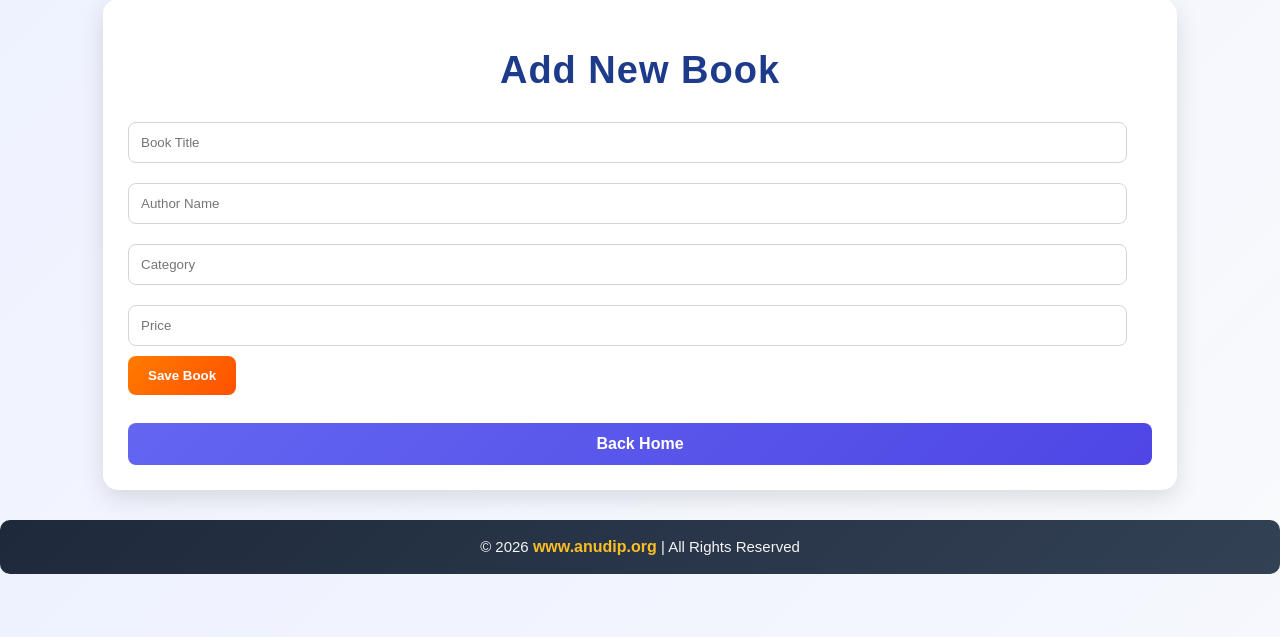
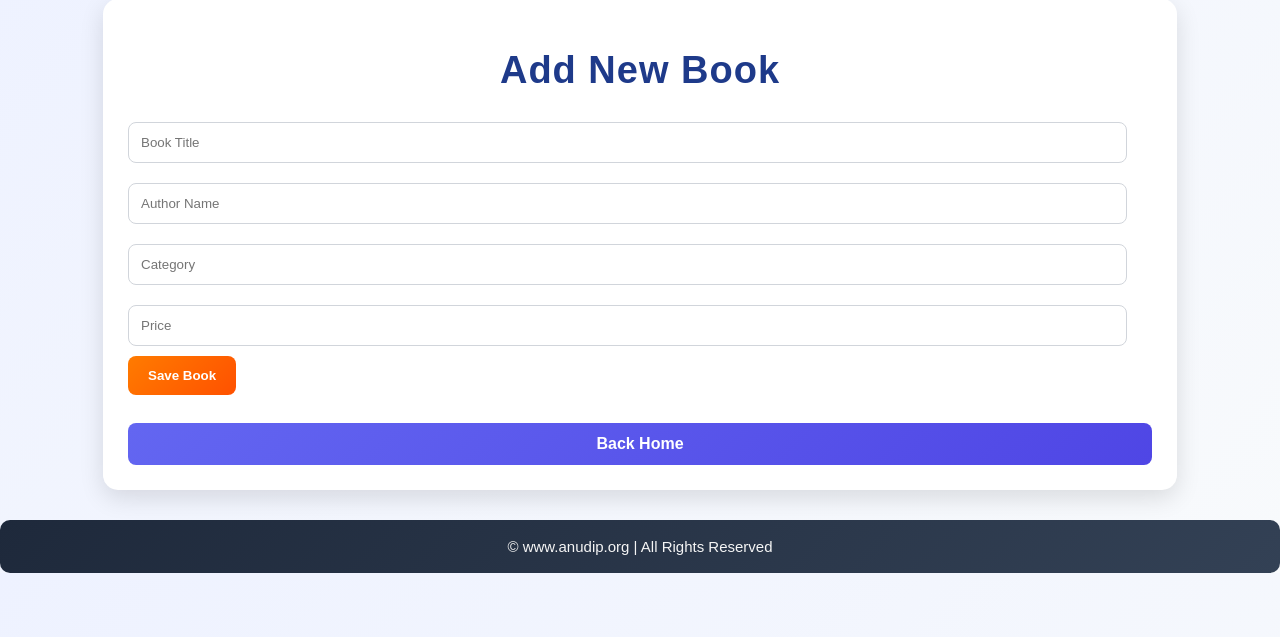
Before and after one commit to rupalijain1712/BookManagementSystem, a Flask app: page /add in a window 1280 px wide. Shown: the part 31-668 px from the top of the page. Run offline with Flask 3, Linux system fonts and the light colour scheme.

Commit message:
Committed at 00:55

```diff
--- a/gemini_service.py
+++ b/gemini_service.py
@@ -12,8 +12,8 @@ client = genai.Client(
 
 )
 
-print(client)
-print(os.environ["GEMINI_API_KEY"])
+# print(client)
+# print(os.environ["GEMINI_API_KEY"])
 
 
 
--- a/templates/add_book.html
+++ b/templates/add_book.html
@@ -48,7 +48,6 @@
 
 </div>
 <footer class="footer">
-    &copy; 2026 <span class="brand">www.anudip.org</span> | All Rights Reserved
-</footer>
+    &copy; www.anudip.org | All Rights Reserved
 </body>
 </html>
```
Also changed, not shown: books.db.
